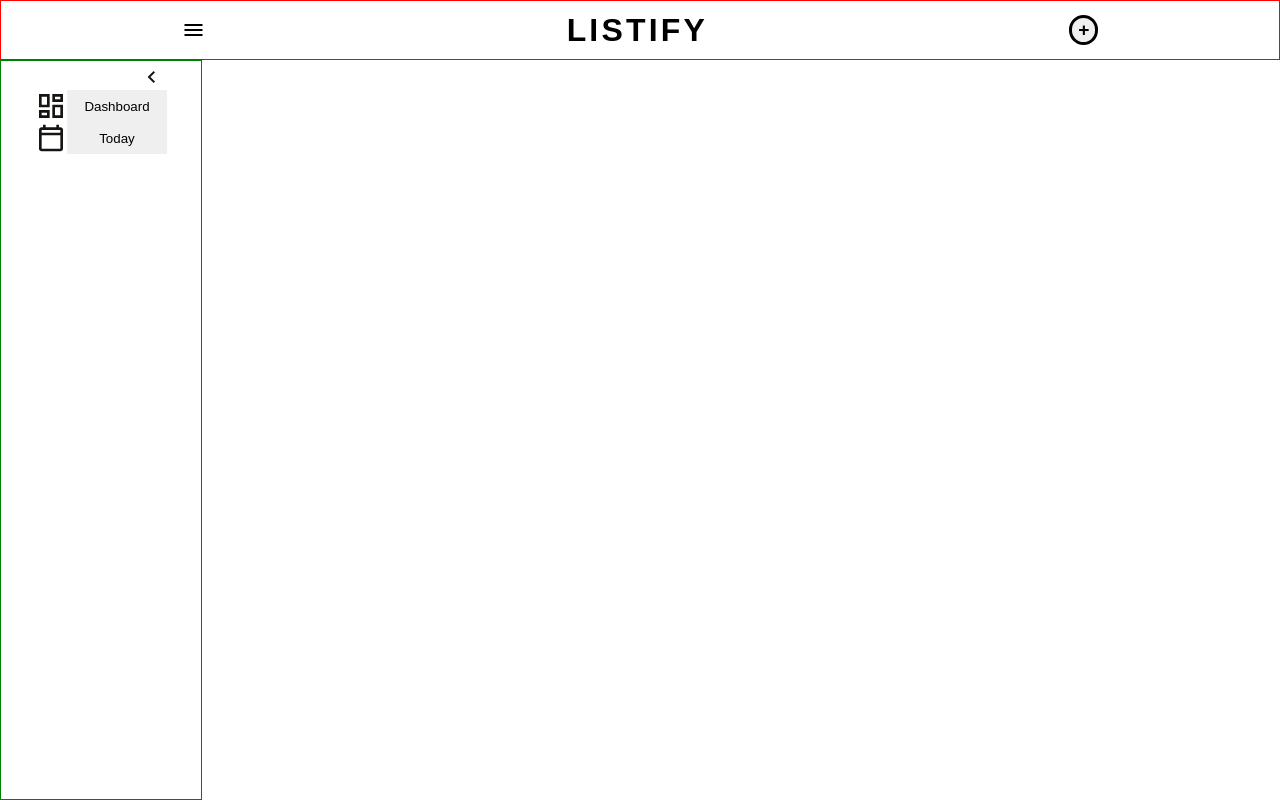
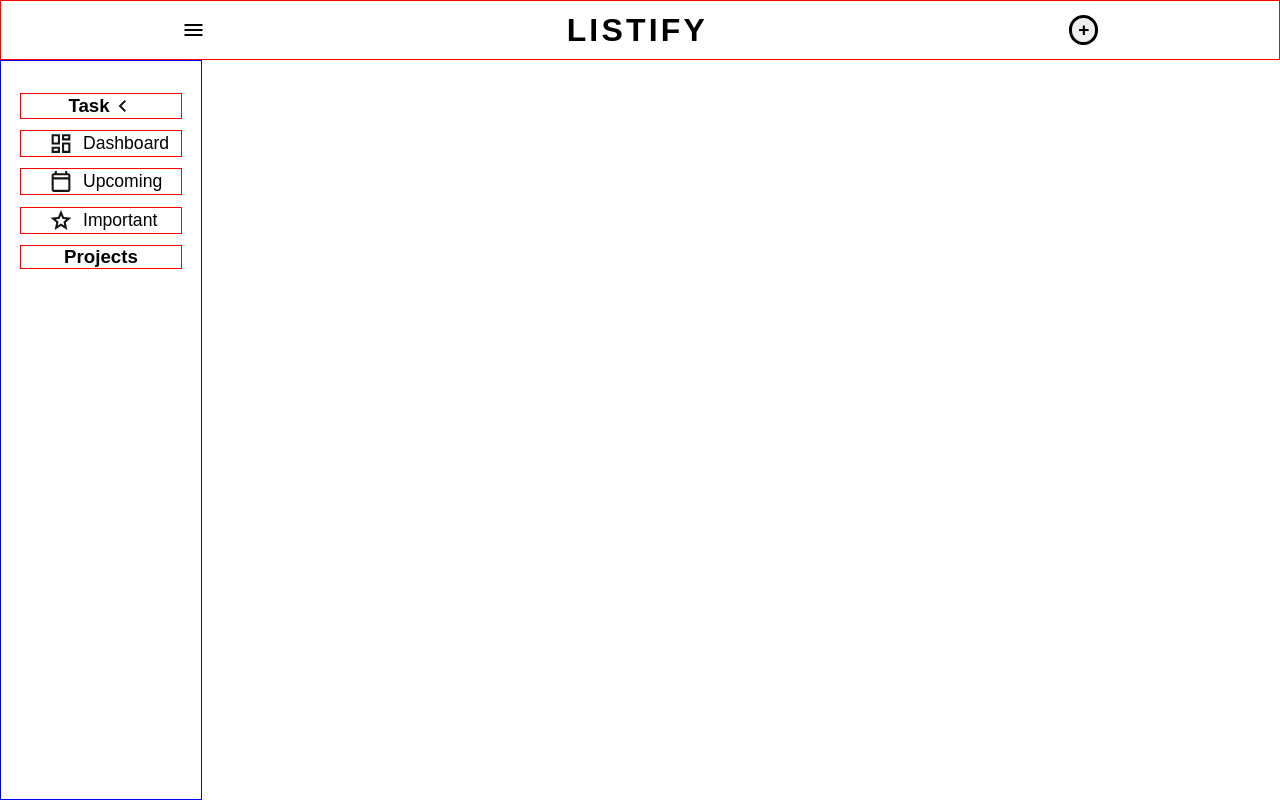
Before and after one commit to alxxjandro/todo-app, a website built with webpack: page src/template.html in a window 1280 px wide. Built offline with nearby package versions, Linux system fonts and the light colour scheme.

Commit message:
still working on the sidebar design

```diff
--- a/src/GUI/imgs.js
+++ b/src/GUI/imgs.js
@@ -3,13 +3,15 @@ import calendar from "../icons/calendar.svg";
 import rightArrow from "../icons/rightArrow.svg";
 import upcomingCalendar from "../icons/upcomingCalendar.svg";
 import dashboard from "../icons/dashboard.svg";
+import star from "../icons/star.svg";
 
 const images = {
     addButton,
     calendar,
     rightArrow,
     upcomingCalendar,
-    dashboard
+    dashboard,
+    star
 }
 
 export default images;
--- a/src/GUI/sidebar.js
+++ b/src/GUI/sidebar.js
@@ -5,6 +5,8 @@ import images from "../GUI/imgs";
 const sideBar = function (){
     const container = document.createElement("div");
     container.className = "sideBar";
+
+    const taskText = createElem("h3",["Task"],["sideBarText"],container);
 
     //button for toggling the menu
     const menuBtnContainer = document.createElement("div");
@@ -16,23 +18,30 @@ const sideBar = function (){
 
     menuBtnContainer.appendChild(toggleMenuBtn);
     menuBtnContainer.appendChild(toggleMenuBtn);
-    container.appendChild(menuBtnContainer);
+    taskText.appendChild(menuBtnContainer);
 
     //sideBar buttons
     const dashboardBtn = createElem("button",["Dashboard"],["dashboardBtn"],container);
     const dashboardImg = document.createElement("img");
     dashboardImg.src = images.dashboard;
 
-    const todayBtn = createElem("button",["Today"],["todayBtn"],container);
+    const todayBtn = createElem("button",["Upcoming"],["todayBtn"],container);
     const todayImg = document.createElement("img");
     todayImg.src = images.calendar;
 
+    const importantBtn = createElem("button",["Important"],["importantBtn"],container);
+    const importantImg = document.createElement("img");
+    importantImg.src = images.star;
+
+
     dashboardBtn.appendChild(dashboardImg);
     todayBtn.appendChild(todayImg);
+    importantBtn.appendChild(importantImg);
+
+    const projectsText = createElem("h3",["Projects"],["sideBarText"],container);
 
     //making the button functional
     toggleMenuBtn.addEventListener("click",() =>{
-
         container.classList.toggle("collapsed");
     })
 
--- a/src/css/sidebar.css
+++ b/src/css/sidebar.css
@@ -1,40 +1,44 @@
-
-body > div.sideBar{
-    width: 100%;
-    display: flex;
-    flex-direction: column;
-}
 
 /* sideBar */
 body > div.sideBar{
+    display: flex;
+    flex-direction: column;
+    gap: .7rem;
+    padding-top: 2rem;
     width: 200px;
     transition: width 1s ease;
-    border: solid 1px green;
+    border: solid 1px blue;
+    align-items: center;
 }
 
 /* sideBar while collapsed */
 body > div.sideBar.collapsed{
-    border: solid 1px blue;
     width: 100px;
 }
 
-.sideBar > div > button{
+/* toggle button rotation */
+.sideBar > div > div > button{
     transition: opacity 0.2s ease, transform .5s ease;
-    opacity: 1;
 }
 
 .sideBar > div > img{
-    transition: transform 0.3s ease;
-}
-
-.sideBar.collapsed > div:first-child > button {
-    transform: rotate(180deg);
+    height: 25px;
+    transition: transform 1s ease;
 }
 
 .sideBar.collapsed > .dashboardBtn > button,
-.sideBar.collapsed > .todayBtn > button{
+.sideBar.collapsed > .todayBtn > button,
+.sideBar.collapsed > .importantBtn > button{
     opacity: 0;
     pointer-events: none;
+}
+
+.sideBar > div > button{
+    opacity: 1;
+    cursor: pointer;
+    background-color: transparent;
+    font-size: 1.1rem;
+    transition: opacity 1s ease;
 }
 
 .sideBar.collapsed > div > img{
@@ -42,7 +46,7 @@ body > div.sideBar.collapsed{
 }
 
 /* change the toggle button direction */
-body > div.sideBar.collapsed > div > button.toggleBtn{
+body > div.sideBar.collapsed > div > div > button.toggleBtn{
     transform: rotate(360deg);
 }
 
@@ -53,10 +57,11 @@ div.sideBar > div > img{
 
 /* the buttons within the sideBar */
 .sideBar > div {
+    min-width: 80%;
+    border: solid 1px red;
     display: flex;
     flex-direction: row-reverse;
     justify-content: center;
-    width: 100%;
 }
 
 .sideBar.collapsed > div{
@@ -75,10 +80,22 @@ div.sideBar > div > img{
 
 /* Toggle button and its container */
 div.sideBar > div:first-child{
-    justify-content: end;
+    display: flex;
+    flex-direction: row ;
+    align-items: center;
+    justify-content: center;
 }
 
 .toggleBtn{
     transform: rotate(180deg);
+    padding: 0px;
+    max-width: 32px;
+    max-height: 32px;
     background-color: transparent;
+    display: flex;
 }
+
+.toggleBtn > img{
+    display: flex;
+    justify-self: center;
+}
```
Also changed, not shown: src/icons/star.svg (added).
